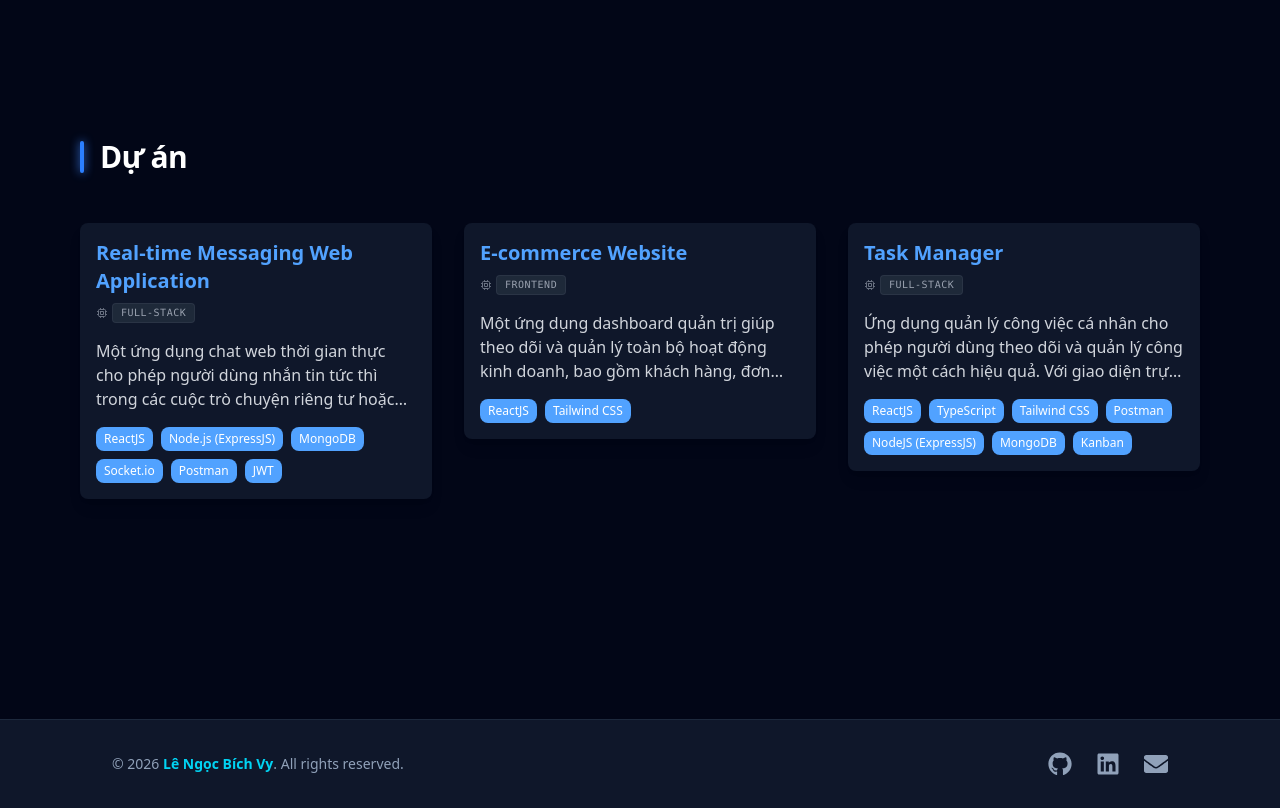
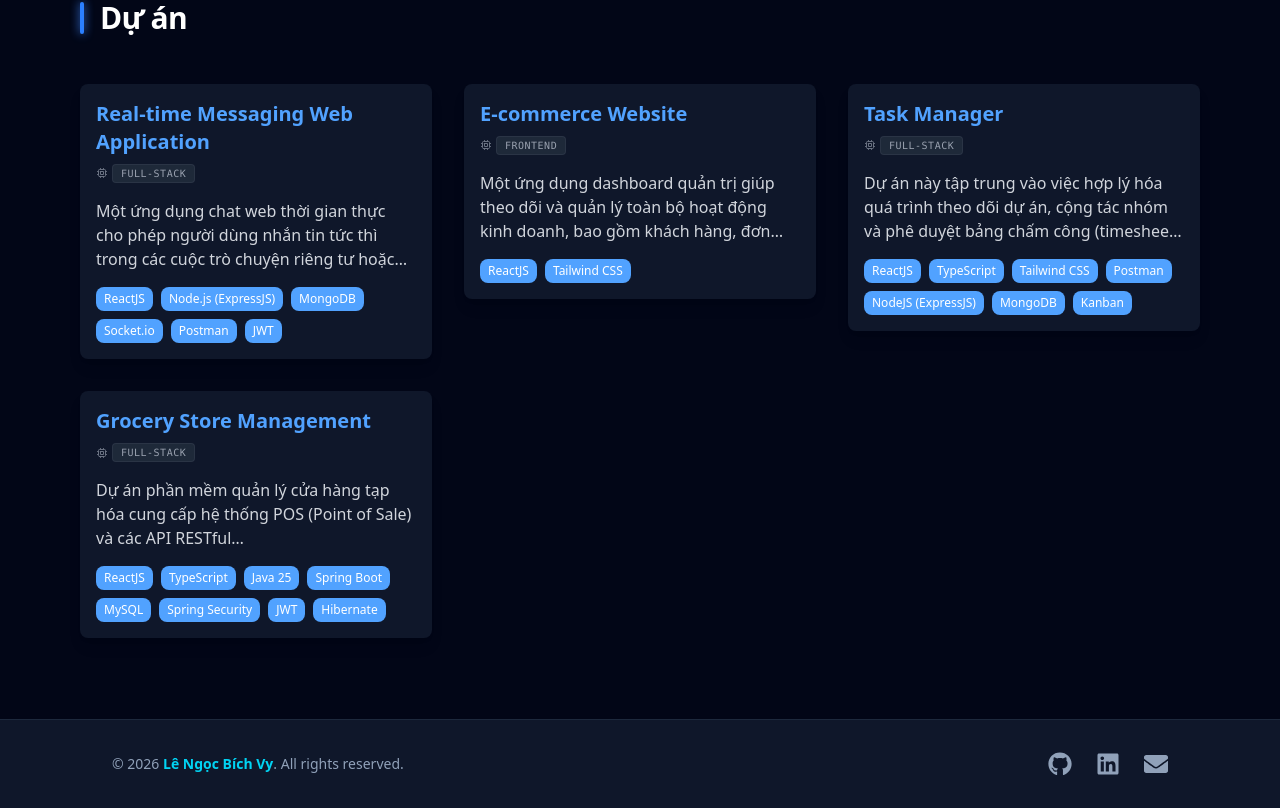
Before and after one commit to VyLNB/MyPortfolio, a React (Vite) app: page / in a window 1280 px wide. Shown: the part 2554-3362 px from the top of the page. Built offline with nearby package versions, Linux system fonts and the light colour scheme.

Commit message:
feat: update project portfolio data with new entries and descriptions

```diff
--- a/src/data/projects.ts
+++ b/src/data/projects.ts
@@ -61,15 +61,62 @@ export const projects = [
             "Thiết kế giao diện responsive và tối ưu trải nghiệm người dùng",
         ],
         linkGithub: "https://github.com/VyLNB/E-Commerce-NodeJS"
-        // linkDemo: "https://e-commerce-website-d2c08.web.app/"
     },
     {
         id: "3",
         title: "Task Manager",
         type: "Full-stack",
         techStack: ["ReactJS", "TypeScript", "Tailwind CSS", "Postman", "NodeJS (ExpressJS)", "MongoDB", "Kanban"],
-        description: "Ứng dụng quản lý công việc cá nhân cho phép người dùng theo dõi và quản lý công việc một cách hiệu quả. Với giao diện trực quan và dễ sử dụng, ứng dụng hỗ trợ tạo, cập nhật, xóa và phân loại công việc, giúp người dùng sắp xếp công việc hàng ngày một cách khoa học.",
+        summary: `Dự án này tập trung vào việc hợp lý hóa quá trình theo dõi dự án, cộng tác nhóm và phê duyệt bảng chấm công (timesheet)
+                thông qua một giao diện người dùng trực quan, sử dụng phong cách thiết kế Glassmorphism.`,
+        overview: `Dự án Task Manager là một nền tảng quản lý công việc và thời gian full-stack hiện đại.
+                    Dự án được xây dựng nhằm mục đích theo dõi tiến độ dự án, quản lý không gian làm việc,
+                    và tối ưu hóa quy trình phê duyệt bảng chấm công với hệ thống phân quyền (RBAC) chi tiết.`,
+        keyFeatures: [
+            "Hệ thống xác thực bảo mật với JWT và phân quyền vai trò (RBAC)",
+            "Quản lý Workspaces, dự án và phân công thành viên",
+            "Bảng Kanban tương tác hỗ trợ kéo thả quản lý trạng thái công việc",
+            "Quản lý công việc chi tiết (ưu tiên, tags, hạn chót, subtasks)",
+            "Hệ thống ghi nhận thời gian làm việc (Time Tracking) và bảng chấm công",
+            "Quy trình duyệt bảng chấm công theo phân cấp",
+            "Admin Dashboard phân tích dữ liệu thời gian thực và quản lý nhân sự",
+            "Giao diện hiện đại theo phong cách Glassmorphism và tối ưu hóa UX (Optimistic UI)"
+        ],
+        myResponsibilities: [
+            "Thiết kế kiến trúc hệ thống và cơ sở dữ liệu MongoDB",
+            "Xây dựng RESTful API với NodeJS, ExpressJS tích hợp bảo mật JWT",
+            "Xử lý dữ liệu phức tạp thống kê bằng Mongoose Aggregation Pipelines",
+            "Phát triển giao diện React, TypeScript kết hợp TailwindCSS",
+            "Tích hợp tính năng kéo thả (Drag and Drop) cho bảng Kanban",
+            "Tối ưu trải nghiệm người dùng (UX) và đồng bộ hóa dữ liệu (Optimistic UI)"
+        ],
         linkGithub: "https://github.com/VyLNB/Task-Manager"
-        // linkDemo: "https://e-commerce-website-d2c08.web.app/"
+    },
+    {
+        id: "4",
+        title: "Grocery Store Management",
+        type: "Full-stack",
+        techStack: ["ReactJS", "TypeScript", "Java 25", "Spring Boot", "MySQL", "Spring Security", "JWT", "Hibernate"],
+        summary: `Dự án phần mềm quản lý cửa hàng tạp hóa cung cấp hệ thống POS (Point of Sale) và các API RESTful
+                giúp quản lý sản phẩm, đơn hàng và hệ thống xác thực người dùng an toàn.`,
+        overview: `Ứng dụng là một hệ thống quản lý cửa hàng tạp hóa toàn diện thiết kế theo mô hình MVC.
+                    Dự án cung cấp frontend POS hỗ trợ bán hàng tại quầy, kết hợp với backend mạnh mẽ
+                    bằng Spring Boot để xử lý sản phẩm, danh mục, đơn hàng và đảm bảo bảo mật bằng Spring Security & JWT.`,
+        keyFeatures: [
+            "Hệ thống POS (Point of Sale) giao diện bán hàng tại quầy và thanh toán trực tiếp",
+            "Xác thực và phân quyền an toàn với JWT và hỗ trợ Refresh Token",
+            "Quản lý Sản phẩm và Danh mục hàng hóa chuyên sâu",
+            "Quản lý Đơn hàng (Order) và chi tiết các mặt hàng (Order Items)",
+            "Thiết kế API RESTful chuẩn theo mô hình Layered Architecture (Controller-Service-Repository)",
+            "Sử dụng Data Transfer Object (DTO) pattern để trao đổi dữ liệu client-server"
+        ],
+        myResponsibilities: [
+            "Xây dựng giao diện frontend POS bằng ReactJS, TypeScript và Vite",
+            "Phát triển RESTful API và logic nghiệp vụ bằng Java Spring Boot",
+            "Thiết kế cơ sở dữ liệu MySQL thông qua Spring Data JPA và Hibernate",
+            "Triển khai hệ thống bảo mật ứng dụng với Spring Security và JWT",
+            "Tối ưu hóa kiến trúc dự án và quy trình trao đổi dữ liệu an toàn"
+        ],
+        linkGithub: "https://github.com/VyLNB/grocery-store-management"
     }
 ]
```
